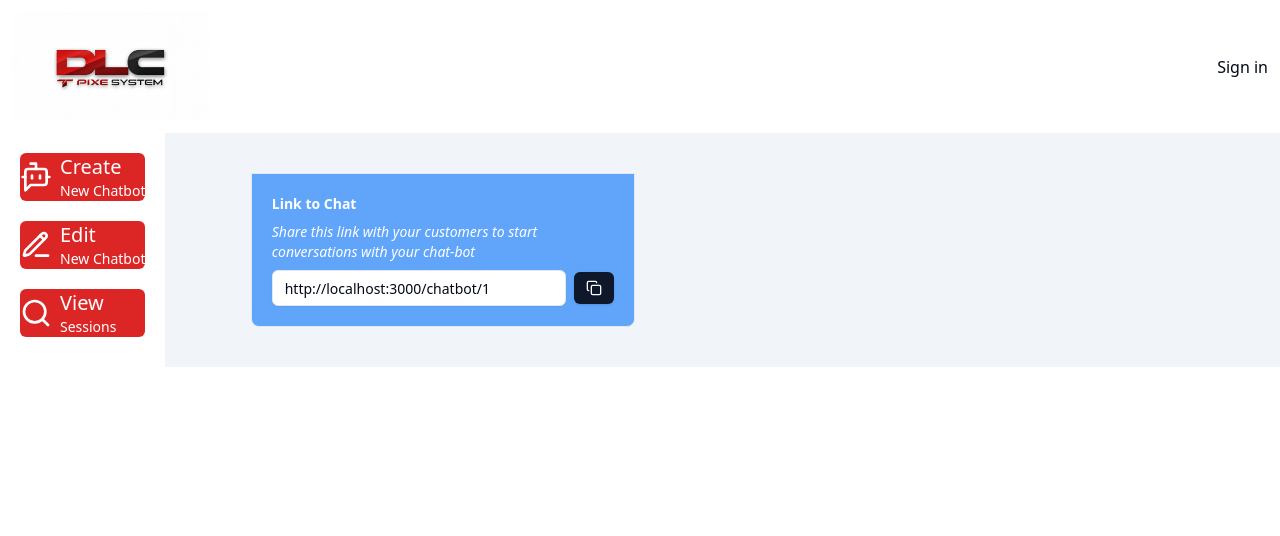
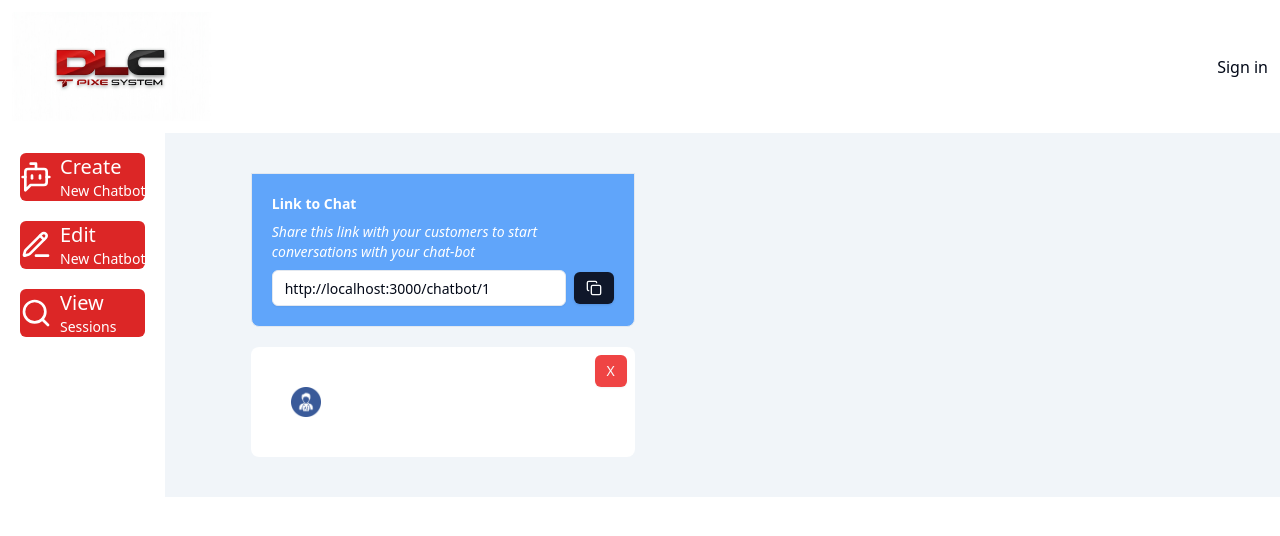
Before and after one commit to AlainDLC/Ai-Agent, a Next.js app in the folder ai-agent/: page /edit-chatbot/1 in a window 1280 px wide. Shown: the top 536 px of the page. Built offline with nearby package versions, Linux system fonts and the light colour scheme; no server answers.

Commit message:
implement types

```diff
--- a/ai-agent/app/(admin)/edit-chatbot/[id]/page.tsx
+++ b/ai-agent/app/(admin)/edit-chatbot/[id]/page.tsx
@@ -3,11 +3,14 @@
 import { Input } from "@/components/ui/input";
 import { BASE_URL } from "@/graphql/apolloClient";
 import { Copy } from "lucide-react";
+import Image from "next/image";
 import Link from "next/link";
 import { useEffect, useState } from "react";
+import { toast } from "sonner";
 
 function EditChatbot({ params: { id } }: { params: { id: string } }) {
   const [url, setUrl] = useState("");
+  const [chabotName, setChatbotName] = useState("");
 
   useEffect(() => {
     const url = `${BASE_URL}/chatbot/${id}`;
@@ -31,6 +34,7 @@
             className="px-3"
             onClick={() => {
               navigator.clipboard.writeText(url);
+              toast.success("Copied to clipbord");
             }}
           >
             <span className="sr-only">Copy</span>
@@ -38,6 +42,18 @@
           </Button>
         </div>
       </div>
+      <section className="relative mt-5 bg-white p-5 md:p-10 rounded-lg">
+        <Button
+          variant="destructive"
+          className="absolute top-2 right-2 h-8 w-2"
+          // onClick={() =>  handleDelete(id)}
+        >
+          X
+        </Button>
+        <div>
+          <Image src={"/ai.png"} height={30} width={30} alt="ai" />
+        </div>
+      </section>
     </div>
   );
 }
--- a/ai-agent/app/layout.tsx
+++ b/ai-agent/app/layout.tsx
@@ -2,6 +2,7 @@
 import "./globals.css";
 import { ClerkProvider } from "@clerk/nextjs";
 import AppoloProviderWrapper from "./components/AppoloProvider";
+import { Toaster } from "sonner";
 
 export const metadata: Metadata = {
   title: "AI AGENT",
@@ -17,8 +18,10 @@
     <AppoloProviderWrapper>
       <ClerkProvider>
         <html lang="en">
-          <body className="min-h-screen flex">{children}</body>
-          {/*Tost */}
+          <body className="min-h-screen flex">
+            {children}
+            <Toaster position="bottom-center" />
+          </body>
         </html>
       </ClerkProvider>
     </AppoloProviderWrapper>
--- /dev/null
+++ b/ai-agent/components/ui/sonner.tsx
@@ -0,0 +1,31 @@
+"use client"
+
+import { useTheme } from "next-themes"
+import { Toaster as Sonner } from "sonner"
+
+type ToasterProps = React.ComponentProps<typeof Sonner>
+
+const Toaster = ({ ...props }: ToasterProps) => {
+  const { theme = "system" } = useTheme()
+
+  return (
+    <Sonner
+      theme={theme as ToasterProps["theme"]}
+      className="toaster group"
+      toastOptions={{
+        classNames: {
+          toast:
+            "group toast group-[.toaster]:bg-background group-[.toaster]:text-foreground group-[.toaster]:border-border group-[.toaster]:shadow-lg",
+          description: "group-[.toast]:text-muted-foreground",
+          actionButton:
+            "group-[.toast]:bg-primary group-[.toast]:text-primary-foreground",
+          cancelButton:
+            "group-[.toast]:bg-muted group-[.toast]:text-muted-foreground",
+        },
+      }}
+      {...props}
+    />
+  )
+}
+
+export { Toaster }
--- a/ai-agent/package.json
+++ b/ai-agent/package.json
@@ -17,8 +17,10 @@
     "graphql": "^16.11.0",
     "lucide-react": "^0.507.0",
     "next": "^14.2.25",
+    "next-themes": "^0.4.6",
     "react": "^18",
     "react-dom": "^18",
+    "sonner": "^2.0.3",
     "tailwind-merge": "^3.2.0",
     "tailwindcss-animate": "^1.0.7"
   },
```
Also changed, not shown: ai-agent/graphql/queries/queries.ts (+26 -0 lines), ai-agent/types/types.ts (added, +39 -0 lines), 1 other file (tests, documents, lock files or other folders).
